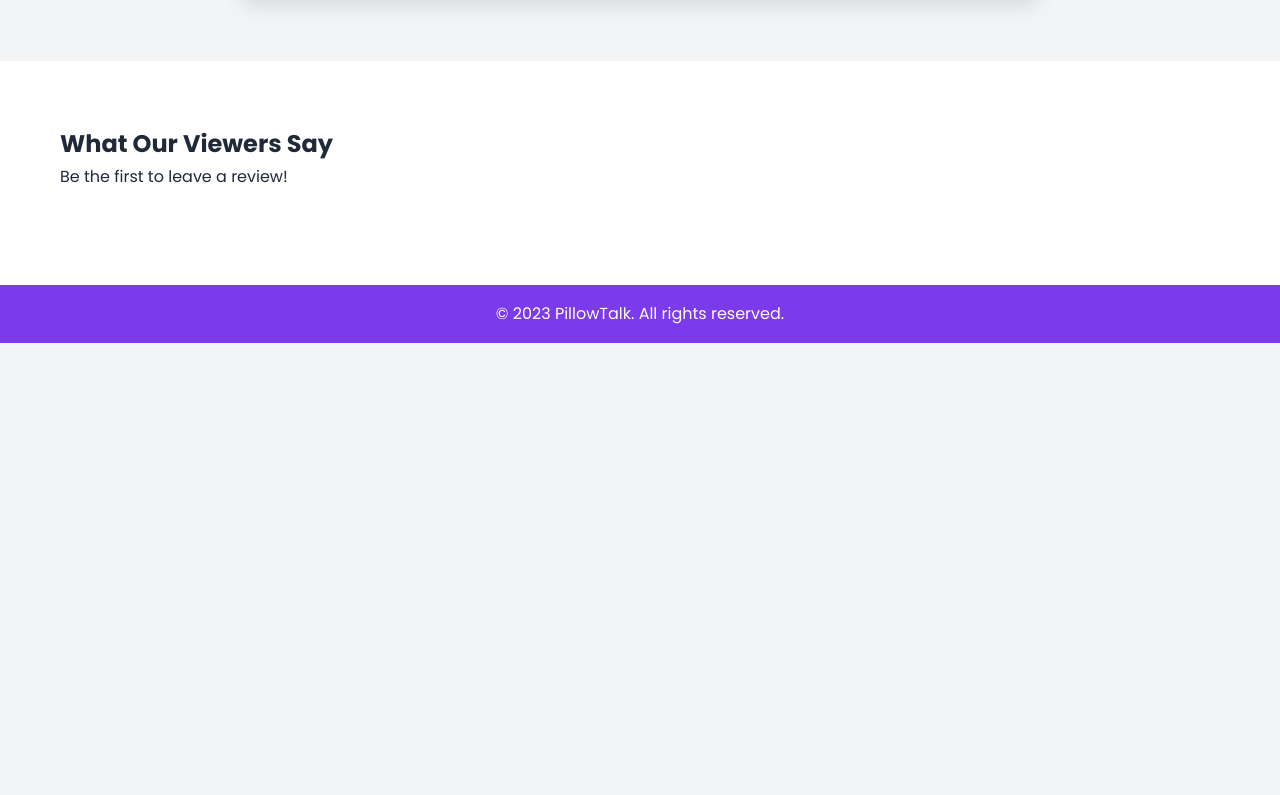
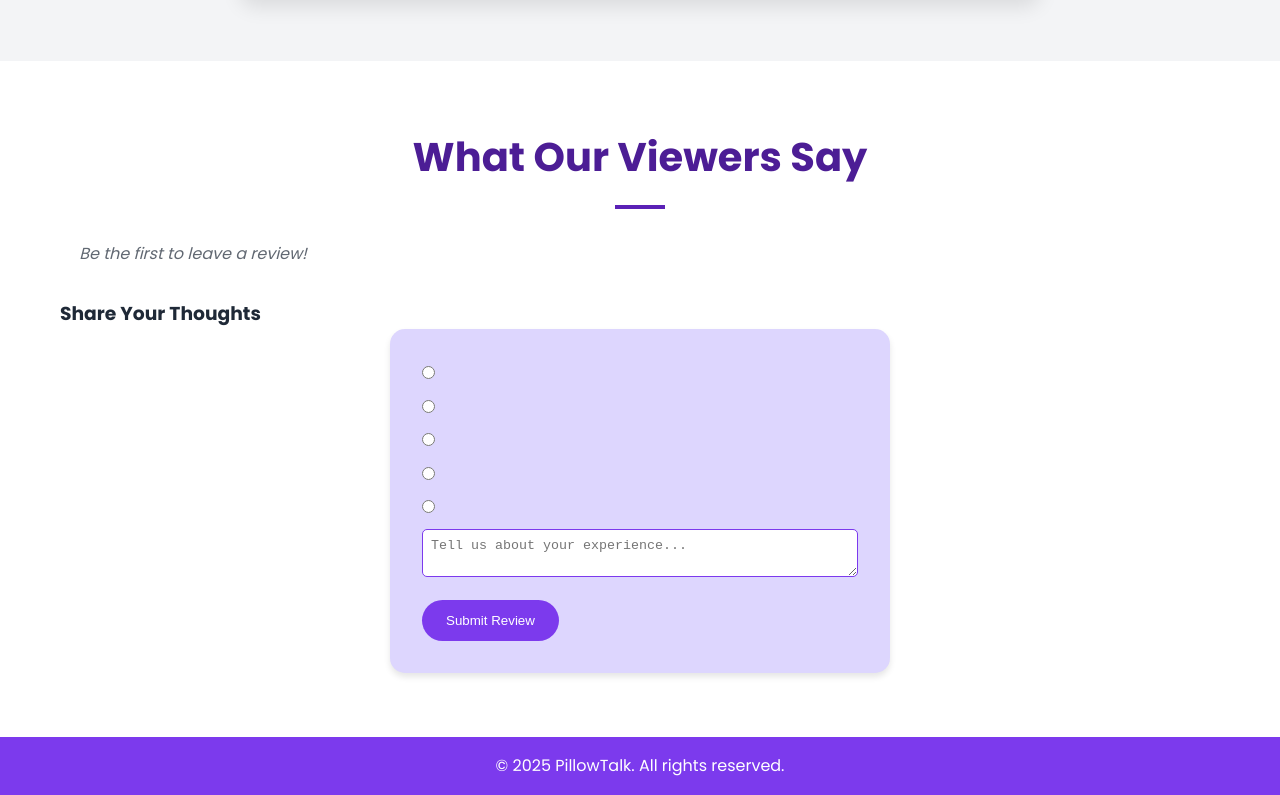
Before and after one commit to Longno12/PillowTalk, a plain HTML site: page index.html in a window 1280 px wide. Shown: the part 957-1752 px from the top of the page. Before the commit the page ends 1300 px from the top, so only its background shows below. Drawn offline with Linux system fonts and the light colour scheme.

Commit message:
Update index.html

```diff
--- a/index.html
+++ b/index.html
@@ -33,7 +33,7 @@
                 <p class="tagline">Where we talk to the most important people in RecRoom - You!!!</p>
                 <div class="cta-buttons">
                     <a href="about.html" class="cta-button primary-cta">Learn More</a>
-                    <a href="https://discord.gg/pz5FZzSEqK" target="_blank" rel="noopener noreferrer" class="cta-button secondary-cta">Join Our Discord</a>
+                    <a href="https://discord.gg/pillowtalk" target="_blank" rel="noopener noreferrer" class="cta-button secondary-cta">Join Our Discord</a>
                 </div>
             </div>
         </section>
@@ -41,7 +41,7 @@
         <section class="video-section">
             <div class="container">
                 <div class="video-container">
-                    <video controls>
+                    <video controls preload="metadata">
                         <source src="trailer.mp4" type="video/mp4">
                         Your browser does not support the video tag.
                     </video>
@@ -51,15 +51,36 @@
 
         <section class="reviews-section">
             <div class="container">
-                <h2>What Our Viewers Say</h2>
-                <div class="reviews-container" id="reviewsContainer"></div>
+                <h2 class="section-title">What Our Viewers Say</h2>
+                <div class="reviews-container" id="reviewsContainer">
+                    <!-- Reviews will be dynamically added here -->
+                </div>
+                <div class="review-form-container">
+                    <h3>Share Your Thoughts</h3>
+                    <form id="reviewForm" class="review-form">
+                        <div class="star-rating">
+                            <input type="radio" id="star5" name="rating" value="5" required>
+                            <label for="star5" title="5 stars"></label>
+                            <input type="radio" id="star4" name="rating" value="4">
+                            <label for="star4" title="4 stars"></label>
+                            <input type="radio" id="star3" name="rating" value="3">
+                            <label for="star3" title="3 stars"></label>
+                            <input type="radio" id="star2" name="rating" value="2">
+                            <label for="star2" title="2 stars"></label>
+                            <input type="radio" id="star1" name="rating" value="1">
+                            <label for="star1" title="1 star"></label>
+                        </div>
+                        <textarea id="reviewText" placeholder="Tell us about your experience..." required></textarea>
+                        <button type="submit">Submit Review</button>
+                    </form>
+                </div>
             </div>
         </section>
     </main>
 
     <footer>
         <div class="container">
-            <p>&copy; 2023 PillowTalk. All rights reserved.</p>
+            <p>&copy; 2025 PillowTalk. All rights reserved.</p>
         </div>
     </footer>
 
```
